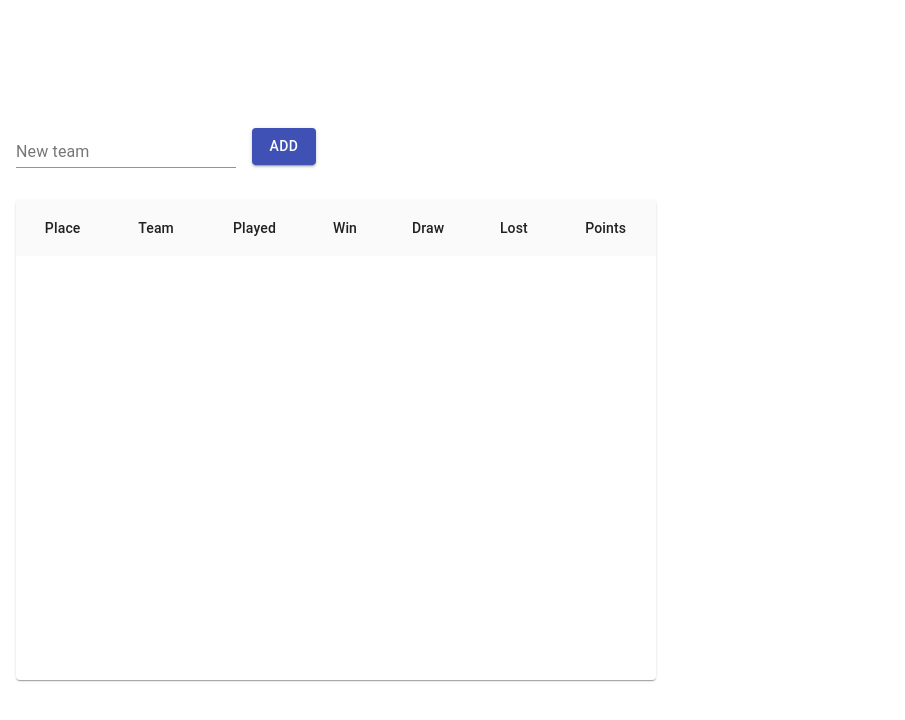
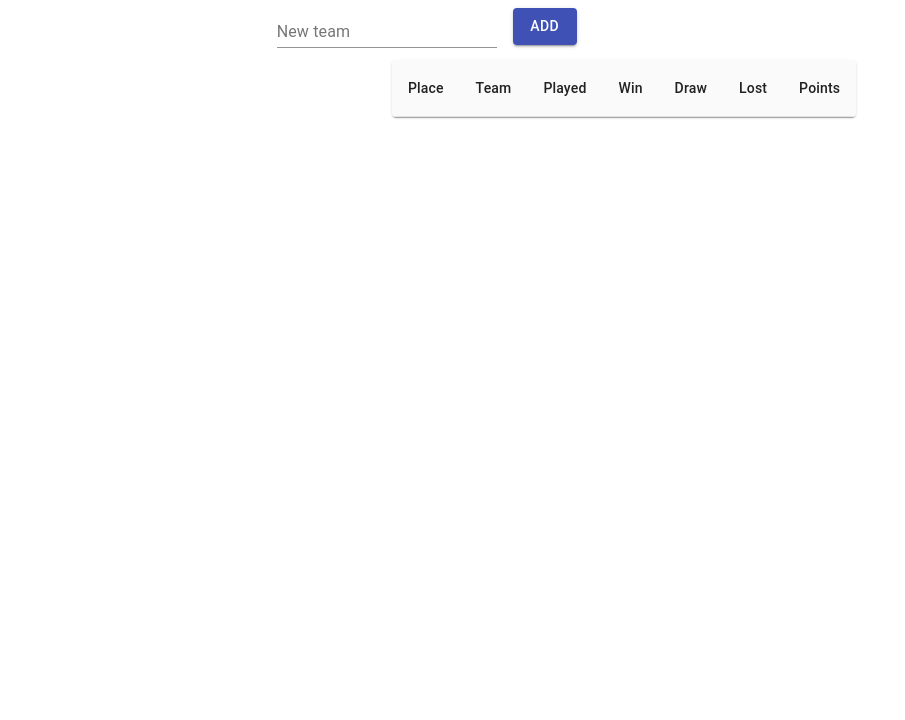
Before and after one commit to mateusas96/tglab-task, a React (Create React App) app: page / in a window 1280 px wide. Shown: the top 720 px of the page, without its empty margins (0-905 px from the left). Built offline with nearby package versions, Linux system fonts and the light colour scheme.

Commit message:
refactoring

```diff
--- a/src/App.css
+++ b/src/App.css
@@ -1,28 +1,15 @@
-.App {
-	text-align: center;
-}
-
-.App-header {
-	min-height: 100vh;
-	display: flex;
-	flex-direction: column;
-	justify-content: center;
-	font-size: calc(10px + 2vmin);
-	color: white;
-}
-
-.MuiTableCell-root {
+.teamPlaysTableContainer .MuiTableCell-root {
 	border-bottom: none !important;
 }
 
 .tableContainer {
 	min-width: 10rem;
 	max-width: 40rem;
-	height: 30rem;
+	max-height: 30rem;
 }
 
 .teamPlaysTableContainer {
 	min-width: 10rem;
 	max-width: 30rem;
-	height: 30rem;
+	max-height: 30rem;
 }
--- a/src/App.js
+++ b/src/App.js
@@ -1,9 +1,9 @@
+import { Button, Grid, TextField } from '@material-ui/core';
+import React, { useCallback, useState } from 'react';
 import './App.css';
-import React, { useCallback, useState } from 'react';
-import { Box, Button, TableCell, TableContainer, TableRow, TextField, Table, TableBody } from '@material-ui/core';
-import TeamsTable from './components/TeamsTable';
 import { getLocalStorage, setLocalStorage } from './components/LocalStorage';
 import TeamPlaysTable from './components/TeamPlaysTable';
+import TeamsTable from './components/TeamsTable';
 
 function App() {
 	const [errorMessage, setErrorMessage] = useState('');
@@ -29,9 +29,14 @@ function App() {
 		});
 
 		setValidationPassed(!error);
-		error ? null : setErrorMessage('');
 
-		validateOnChange ? null : (!error ? addNewTeam() : null);
+		if (!error) {
+			setErrorMessage('');
+		}
+
+		if (!validateOnChange && !error) {
+			addNewTeam();
+		}
 	}, []);
 
 	const addNewTeam = useCallback(() => {
@@ -49,18 +54,14 @@ function App() {
 		teams.push(newTeam);
 
 		setLocalStorage('teams', teams);
-		document.getElementById('teamName').value = '';
+		document.getElementById('teamName').value = null;
 		setReloadTable((oldVal) => oldVal + 1);
 	}, []);
 
 	return (
-		<Box className="App">
-			<Box className="App-header">
-				<TableContainer>
-					<Table>
-						<TableBody>
-							<TableRow>
-								<TableCell>
+		<Grid container spacing={3}>
+			<Grid item xs={12}>
+				<Grid item xs={12} sm={8} justify="center" style={{ textAlign: 'center' }}>
 					<TextField
 						label="New team"
 						id="teamName"
@@ -80,27 +81,22 @@ function App() {
 					>
 						Add
 					</Button>
-								</TableCell>
-								<TableCell></TableCell>
-							</TableRow>
-							<TableRow>
-								<TableCell style={{width: '40rem'}}>
+				</Grid>
+			</Grid>
+			<Grid container sm={12} justify="center" spacing={2}>
+				<Grid item conatiner style={{overflowX: 'auto'}}>
 					<TeamsTable
 						reloadTable={reloadTable}
 					/>
-								</TableCell>
-								<TableCell>
+				</Grid>
+				<Grid item conatiner style={{overflowX: 'auto'}}>
 					<TeamPlaysTable
 						reloadTable={reloadTable}
 						setReloadTable={setReloadTable}
 					/>
-								</TableCell>
-							</TableRow>
-						</TableBody>
-					</Table>
-				</TableContainer>
-			</Box>
-		</Box>
+				</Grid>
+			</Grid>
+		</Grid>
 	);
 }
 
--- a/src/components/TeamsTable/index.js
+++ b/src/components/TeamsTable/index.js
@@ -1,5 +1,5 @@
+import { Paper, Table, TableBody, TableCell, TableContainer, TableHead, TableRow } from "@material-ui/core";
 import React, { useEffect, useState } from 'react';
-import { Table, TableCell, TableContainer, TableHead, Paper, TableBody, TableRow } from "@material-ui/core";
 import { getLocalStorage } from '../LocalStorage';
 
 export default function TeamsTable(props) {
```
Also changed, not shown: src/components/TeamPlaysTable/index.js (+5 -5 lines). Lines whose indentation alone changed are shown as unchanged.
